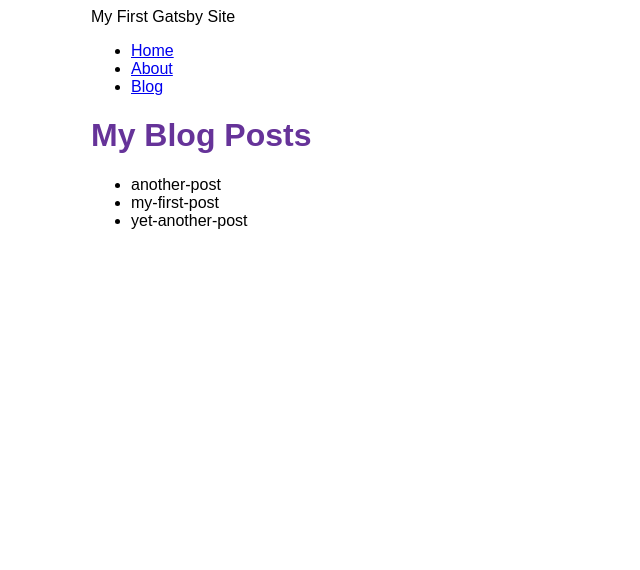
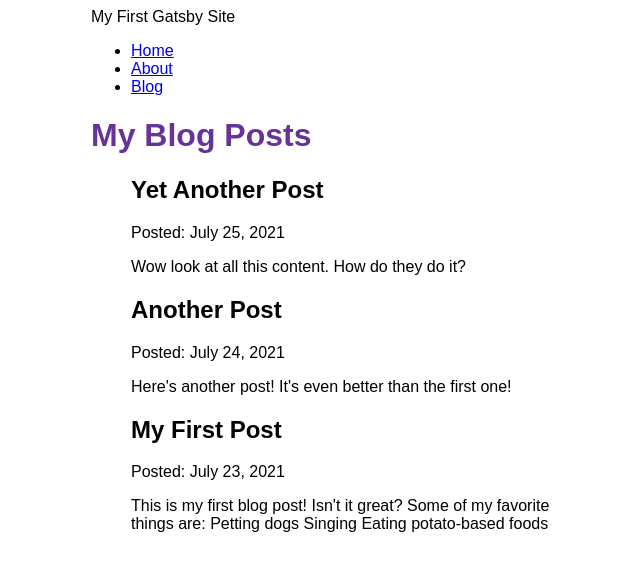
Before and after one commit to intrepion/tutorial-gatsby-getting-started, a Gatsby site in the folder my-first-gatsby-site/: page /blog in a window 1280 px wide. Shown: the whole page, without its empty margins (299-939 px from the left). Built offline with nearby package versions, Linux system fonts and the light colour scheme; Gatsby itself is replaced by a stand-in of ours.

Commit message:
Task: Render your post’s excerpt in your Blog page.

```diff
--- a/my-first-gatsby-site/src/pages/blog.js
+++ b/my-first-gatsby-site/src/pages/blog.js
@@ -8,10 +8,12 @@
     <Layout pageTitle="My Blog Posts">
       <ul>
       {
-        data.allFile.nodes.map(node => (
-          <li key={node.name}>
-            {node.name}
-          </li>
+        data.allMdx.nodes.map((node) => (
+          <article key={node.id}>
+            <h2>{node.frontmatter.title}</h2>
+            <p>Posted: {node.frontmatter.date}</p>
+            <p>{node.excerpt}</p>
+          </article>
         ))
       }
       </ul>
@@ -21,12 +23,18 @@
 
 export const query = graphql`
   query {
-    allFile {
+    allMdx(sort: { frontmatter: { date: DESC }}) {
       nodes {
-        name
+        frontmatter {
+          date(formatString: "MMMM D, YYYY")
+          title
+        }
+        id
+        excerpt
       }
     }
-  }`
+  }
+`
 
 export const Head = () => <Seo title="My Blog Posts" />
 
```
